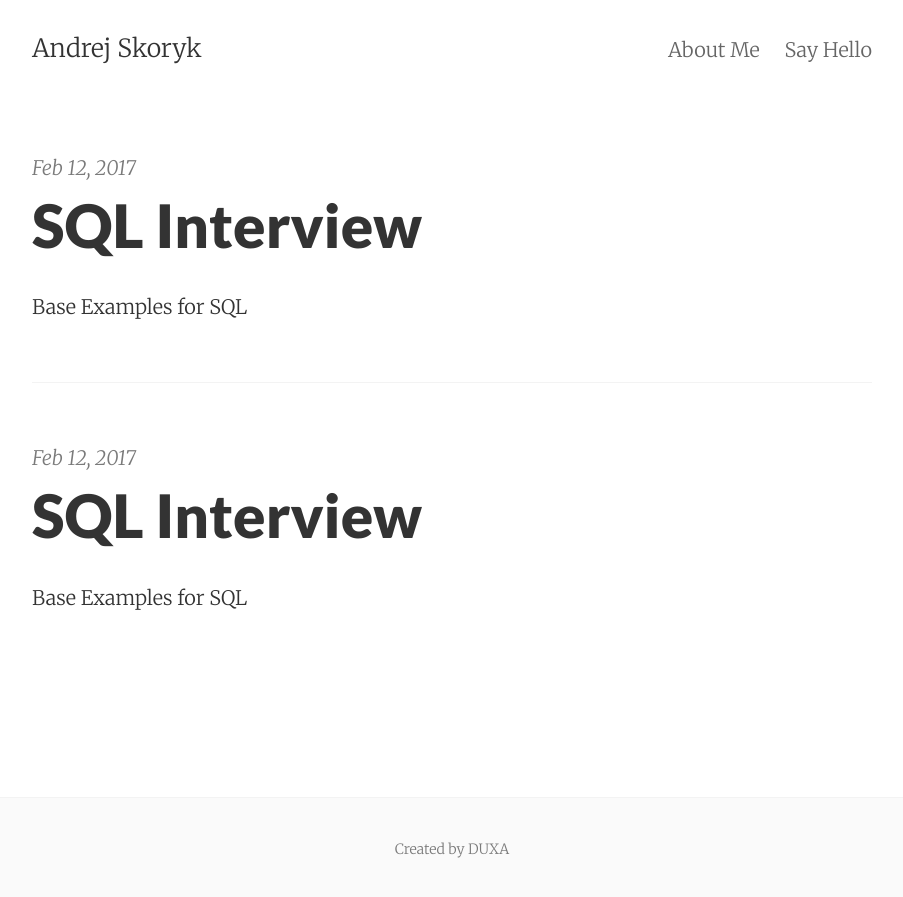
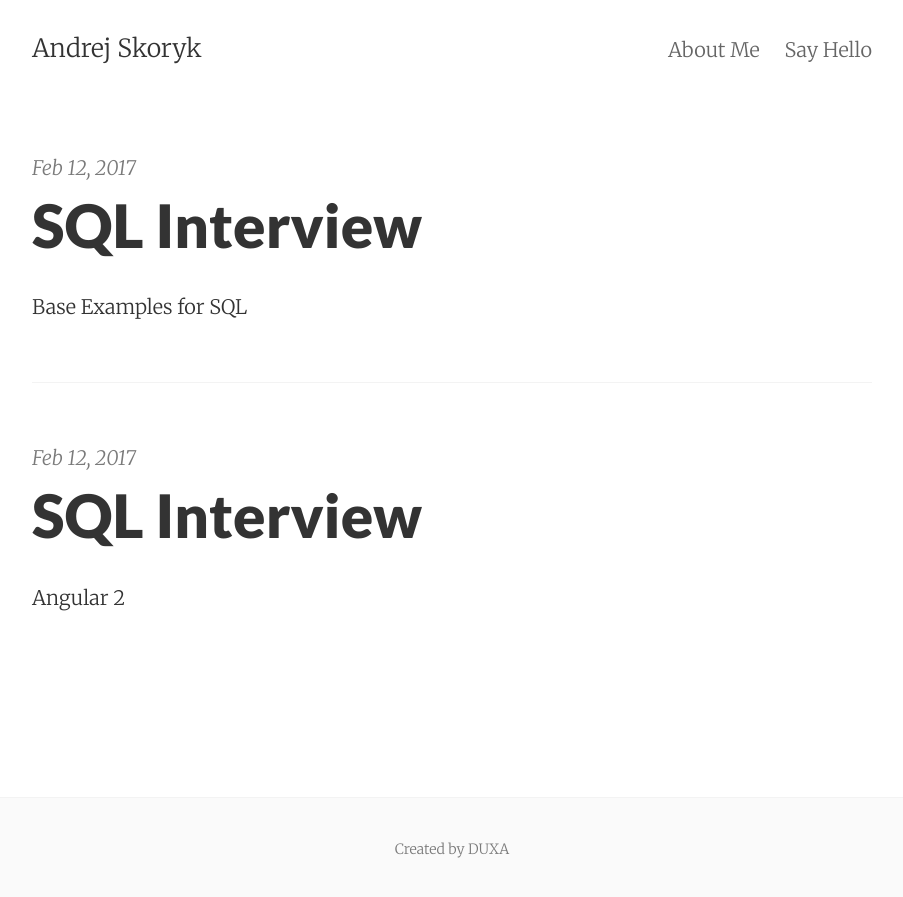
Before and after one commit to duxa/duxa.github.io, a Jekyll site: the page built from index.html, in a window 1280 px wide. Shown: the top 897 px of the page, without its empty margins (188-1091 px from the left). Built offline with Jekyll 4.4.1, drawn with Linux system fonts in a browser that asks for light colours; the list of posts is cut into pages by our own code.

Commit message:
angular 2

```diff
--- a/_posts/2017-02-12-Angular-2.md
+++ b/_posts/2017-02-12-Angular-2.md
@@ -2,7 +2,7 @@
 layout:     post
 title:      SQL Interview
 date:       2017-02-12
-summary:    Base Examples for SQL
+summary:    Angular 2
 ---
 
 Angular 2 Download Angular you can here: https://github.com/duxa/angular2.git
```
